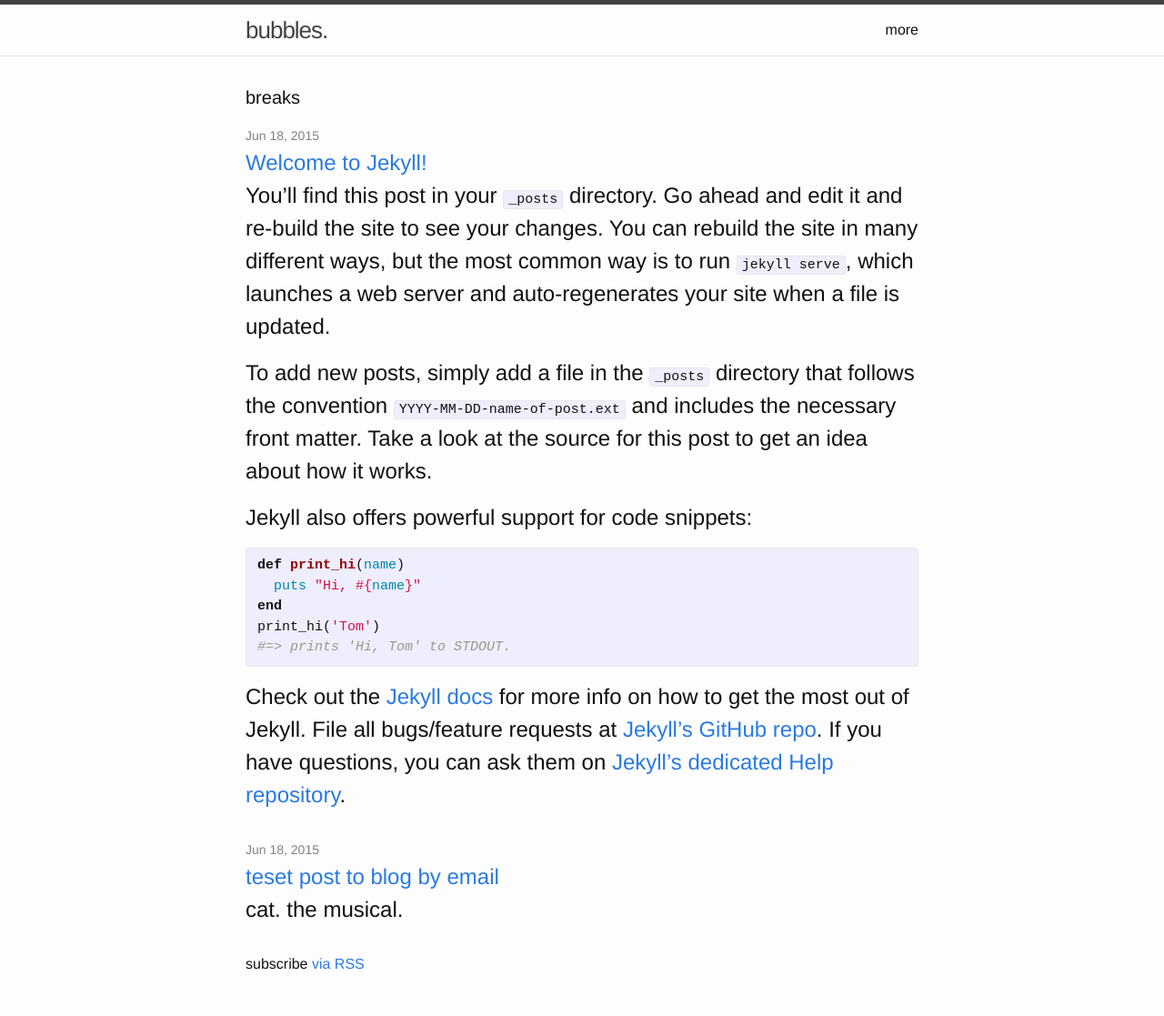
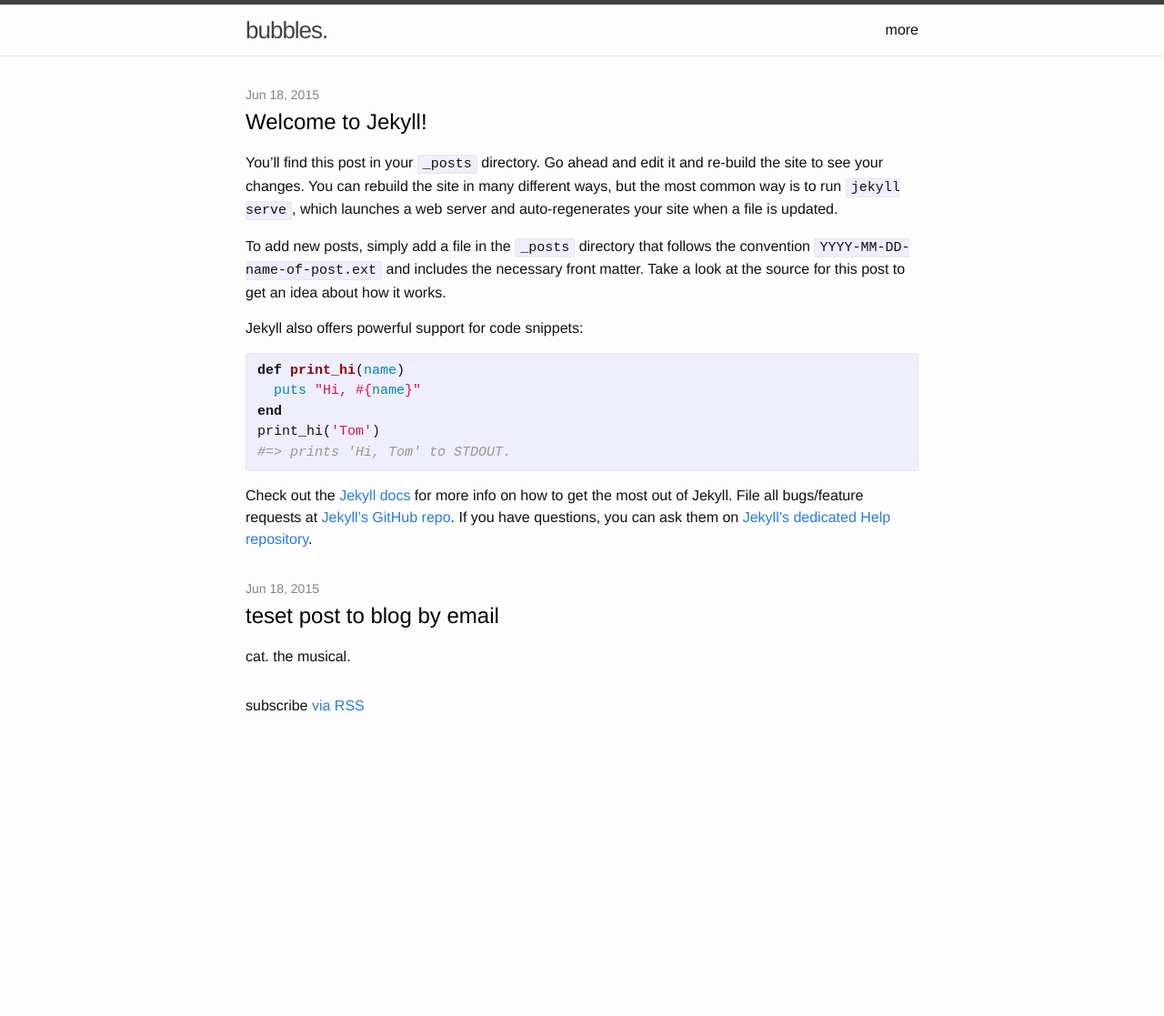
Before and after one commit to kuzyn/kuzyn.github.io, a Jekyll site: the page built from index.html, in a window 1280 px wide. Shown: the whole page at 91% size. Built offline with Jekyll 4.4.1, drawn with Linux system fonts in a browser that asks for light colours; after the commit the page ends 900 px from its top, so only the background shows below that.

Commit message:
:gobersek: :cake:

```diff
--- a/_sass/_layout.scss
+++ b/_sass/_layout.scss
@@ -186,6 +186,8 @@
 .post-link {
     display: block;
     font-size: 24px;
+    text-decoration: none;
+    color: black;
 }
 
 
--- a/index.html
+++ b/index.html
@@ -4,17 +4,17 @@
 
 <div class="home">
 
-  <h1 class="page-heading">breaks</h1>
-
   <ul class="post-list">
     {% for post in site.posts %}
       <li>
         <span class="post-meta">{{ post.date | date: "%b %-d, %Y" }}</span>
 
-        <h2>
+        <h1>
           <a class="post-link" href="{{ post.url | prepend: site.baseurl }}">{{ post.title }}</a>
+        </h1>
+        <article class="post-content">
           {{ post.content }}
-        </h2>
+        </article>
       </li>
     {% endfor %}
   </ul>
```
